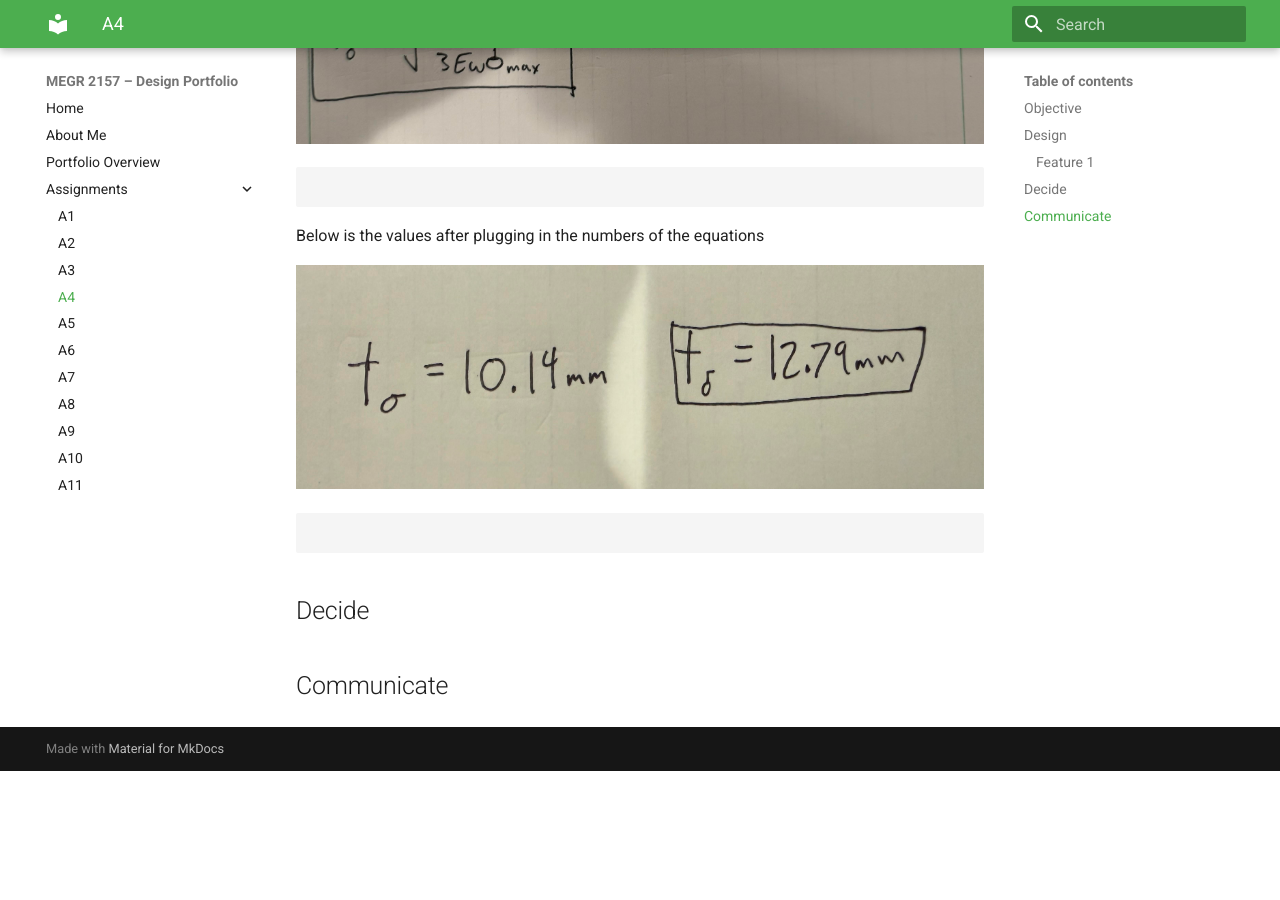
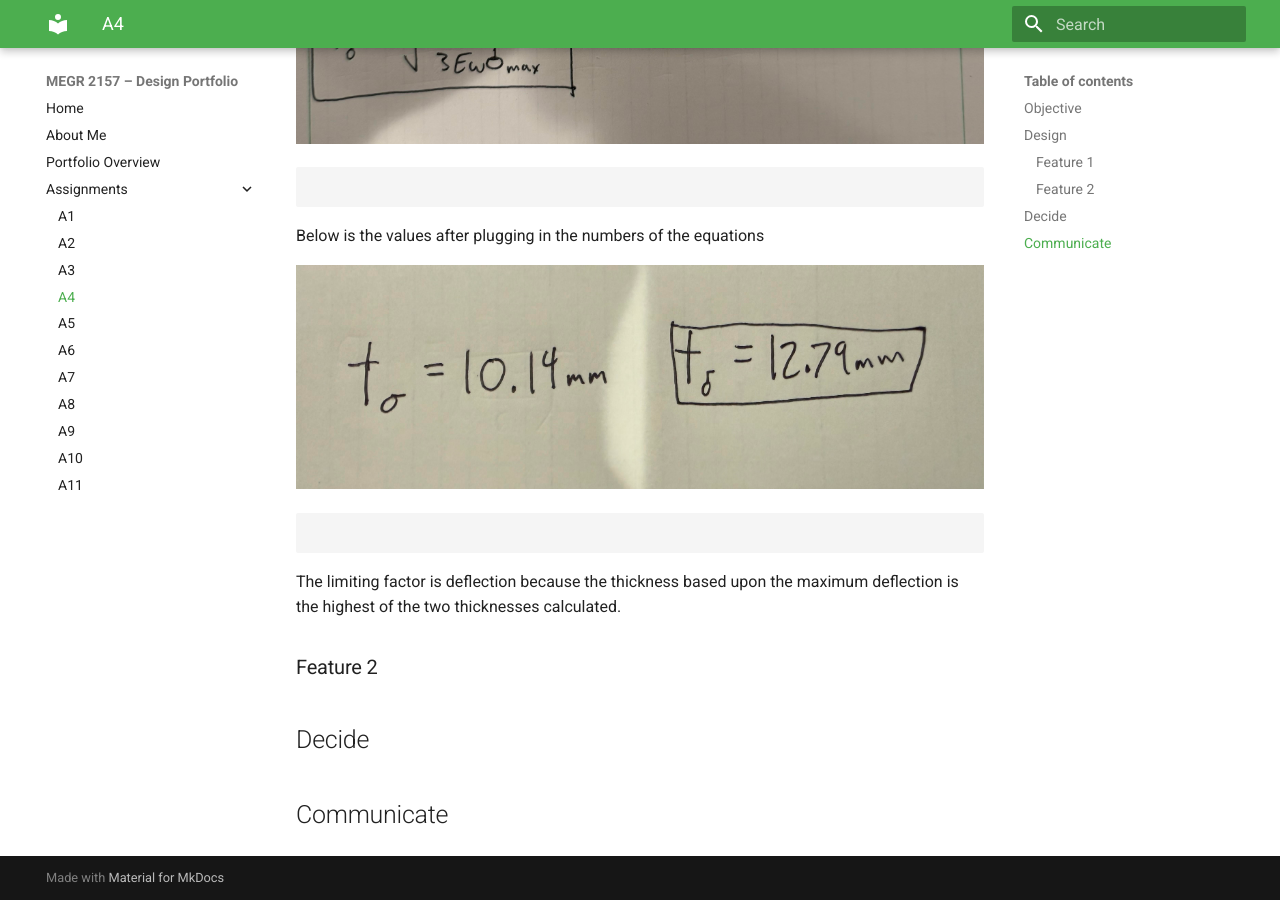
Before and after one commit to SanjayKashyap24/design-projects-portfolio, an MkDocs documentation site: the page built from docs/assignments/A04/index.md, in a window 1280 px wide and 900 px high, scrolled down 4078 px. Built offline with MkDocs 1.6.1 and Material for MkDocs 9.7.7, drawn with Linux system fonts in a browser that asks for light colours; before the commit the page ends 4849 px from its top, so only the background shows below that.

Commit message:
Update index.md with limiting factor details
Added explanation about limiting factor and deflection.

```diff
--- a/docs/assignments/A04/index.md
+++ b/docs/assignments/A04/index.md
@@ -43,6 +43,12 @@ Below is the values after plugging in the numbers of the equations
   <img src="A4-6.jpg" alt="Initial dimensions chart">
 </div>
 
+The limiting factor is deflection because the thickness based upon the maximum deflection is the highest of the two thicknesses calculated.
+
+### Feature 2
+
+
+
 
 ## Decide
 
```
